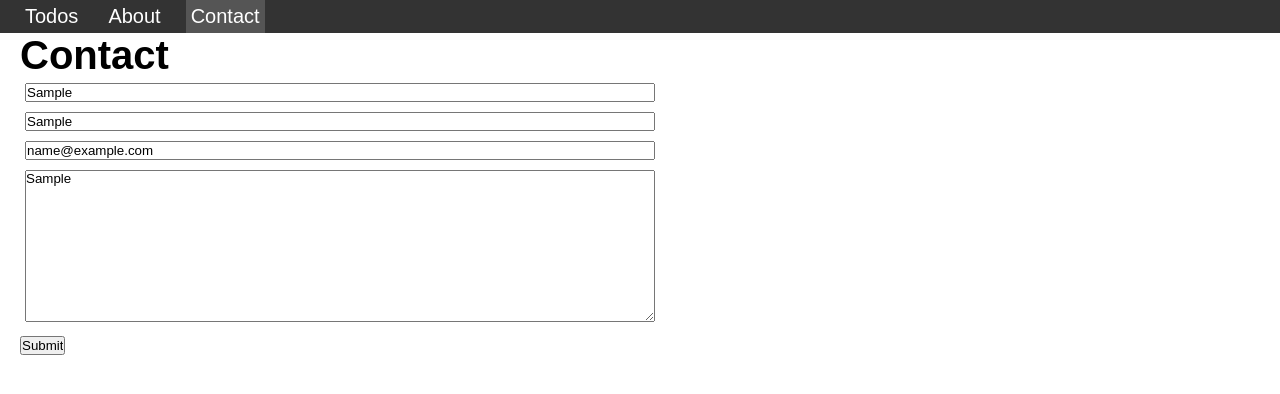
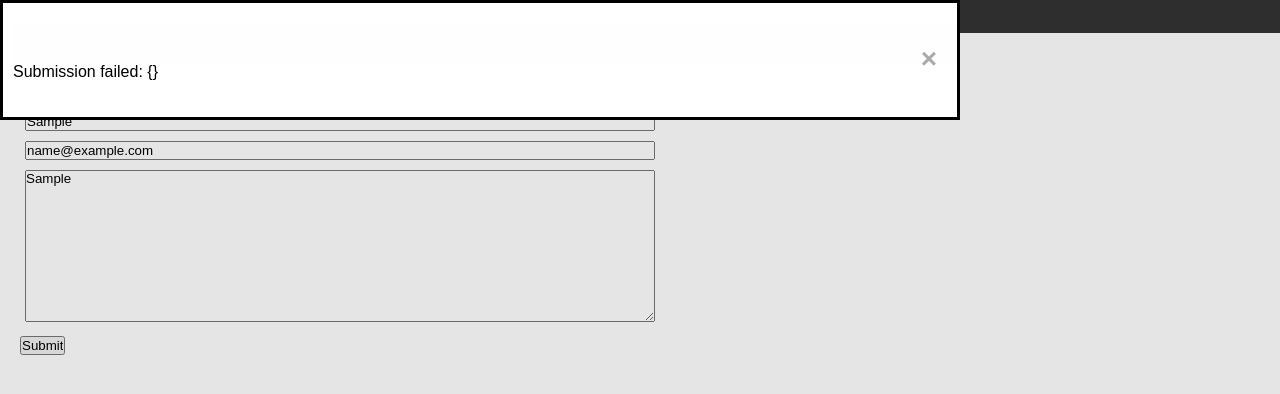
Before and after one commit to trmeade/to-do-react-app, a React (Vite) app: page /ContactForm in a window 1280 px wide. Both pictures are taken after typing "Sample", "Sample", "name@example.com", "Sample" into the empty fields and a click on the input "Submit". Shown: the top 394 px of the page. Built offline with nearby package versions, Linux system fonts and the light colour scheme.

Commit message:
Finished implementing Contact Form
Displays a modal dialog to report the results of the submission.

```diff
--- a/src/ContactForm.jsx
+++ b/src/ContactForm.jsx
@@ -46,16 +46,25 @@ export function ContactForm() {
           <input className="btn" type="submit" value="Submit"/>
         </div>
       </form>
+      <dialog className="modal" id="result-dialog">
+      <div className="modal-content">
+        <span id="modal-close" onClick={displayClose}>&times;</span>
+      </div>
+      <div id="modal-content">
+        <p id="modal-message"></p>
+      </div>
+    </dialog>
     </>
   )
 
   function onSubmit(event) {
     event.preventDefault();
-    // console.log("onSubmit() called");
-    // console.log(`First Name: ${event.target.firstName.value}`);
-    // console.log(`Last Name: ${event.target.lastName.value}`);
-    // console.log(`Email: ${event.target.email.value}`);
-    // console.log(`Message: ${event.target.message.value}`);
+
+    // This is how you access the form input fields:
+      // event.target.firstName.value
+      // event.target.lastName.value
+      // event.target.email.value
+      // event.target.message.value
 
     const url = "https://formspree.io/f/xldeeoyq";
     const data = new FormData(event.target);
@@ -70,10 +79,26 @@ export function ContactForm() {
                 }
     ).then(() => {
       console.log(`submit success`);
-      //Open the modal dialog
+      displayResult("success");
     }).catch((err) => {
       console.log(`submit error: ${JSON.stringify(err, null, 4)}`);
-      //Show an error modal dialog
+      displayResult("failed", err);
     })
   }
+
+  function displayResult(result, err) {
+
+    const msg = document.getElementById("modal-message");
+    msg.innerHTML = result === "success" ?
+                                 "Your message was submitted." :
+                                 `Submission failed: ${JSON.stringify(err, null, 4)}`;
+
+    const dlg = document.getElementById("result-dialog");
+    dlg.showModal();
+  }
+
+  function displayClose() {
+    const dlg = document.getElementById("result-dialog");
+    dlg.close();
+  }
 }
--- a/src/styles.css
+++ b/src/styles.css
@@ -105,3 +105,29 @@ html {
   margin: .25rem;
   width: 50%;
 }
+
+.modal {
+  position: relative; /* Stay in place */
+  z-index: 1; /* Sit on top */
+  padding-top: 20px; /* Location of the box */
+  padding-left: 10px;
+  font-size: 16px;
+  width: 75%;
+  height: 15%;
+  overflow: auto; /* Enable scroll if needed */
+  background-color: white;
+}
+
+.modal-content {
+  background-color: #fefefe;
+  margin: auto;
+  padding: 20px;
+  width: 100%;
+}
+
+#modal-close {
+  color: #aaaaaa;
+  float: right;
+  font-size: 28px;
+  font-weight: bold;
+}
```
